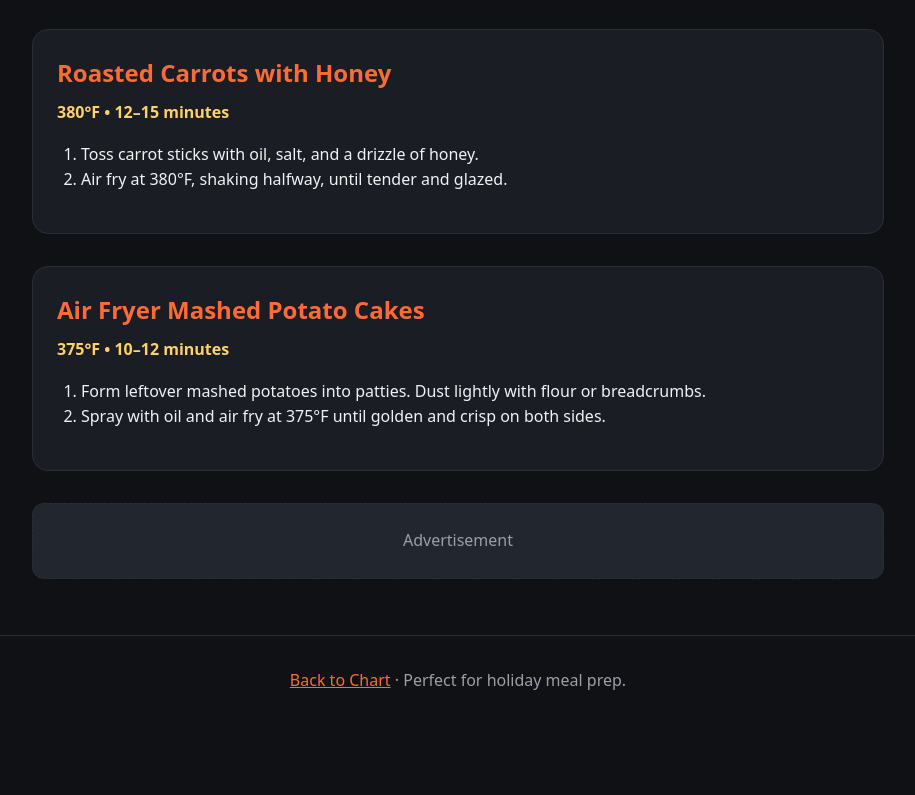
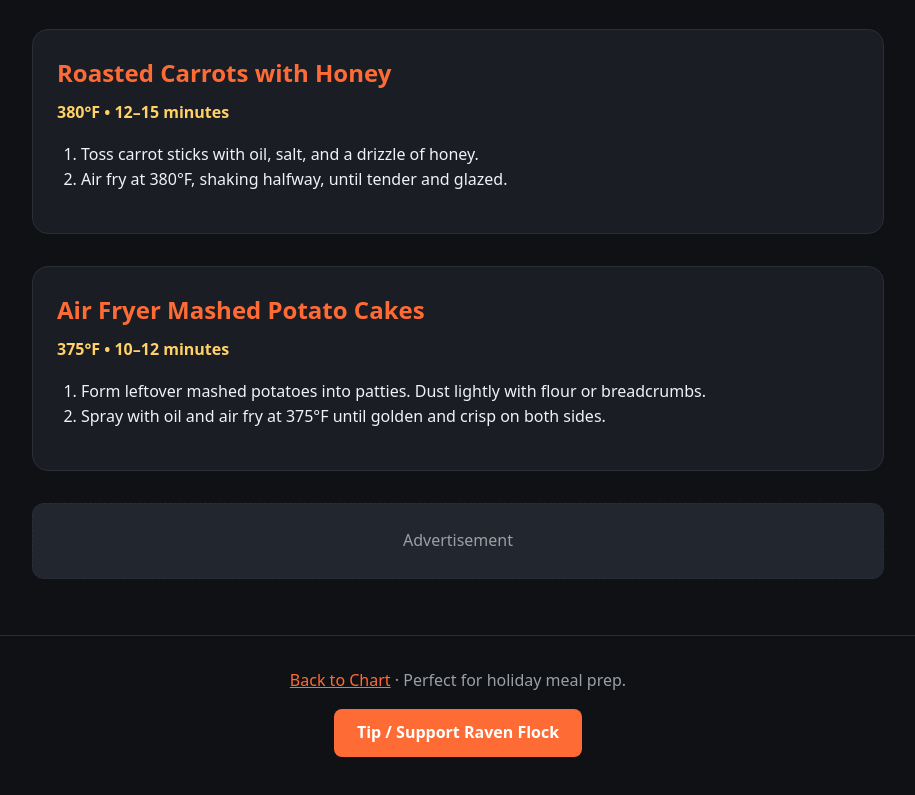
Before and after one commit to Raven-Flock-Sites/airfry-chart, a plain HTML site: page thanksgiving.html in a window 1280 px wide. Shown: the part 1839-2634 px from the top of the page, without its empty margins (182-1097 px from the left). Before the commit the page ends 2564 px from the top, so only its background shows below. Drawn offline with Linux system fonts and the light colour scheme.

Commit message:
Add tip button to Thanksgiving page

```diff
--- a/thanksgiving.html
+++ b/thanksgiving.html
@@ -25,6 +25,8 @@
   .meta { color: var(--accent2); font-weight: 600; margin-bottom: 1rem; }
   .recipe ol { margin-left: 1.5rem; margin-bottom: 1rem; }
   footer { text-align: center; padding: 2rem; color: var(--muted); border-top: 1px solid var(--border); }
+  .tip-btn { display: inline-block; background: var(--accent); color: #fff; padding: 0.7rem 1.4rem; border-radius: 8px; text-decoration: none; font-weight: 700; margin: 1rem 0; }
+  .tip-btn:hover { opacity: 0.9; }
 </style>
 </head>
 <body>
@@ -125,6 +127,7 @@
 
 <footer>
   <p><a href="index.html" style="color:var(--accent);">Back to Chart</a> · Perfect for holiday meal prep.</p>
+  <a href="https://buy.stripe.com/00w4gA3C90Xd5Dkfju1Nu00" class="tip-btn" target="_blank" rel="noopener">Tip / Support Raven Flock</a>
 </footer>
 </body>
 </html>
```
